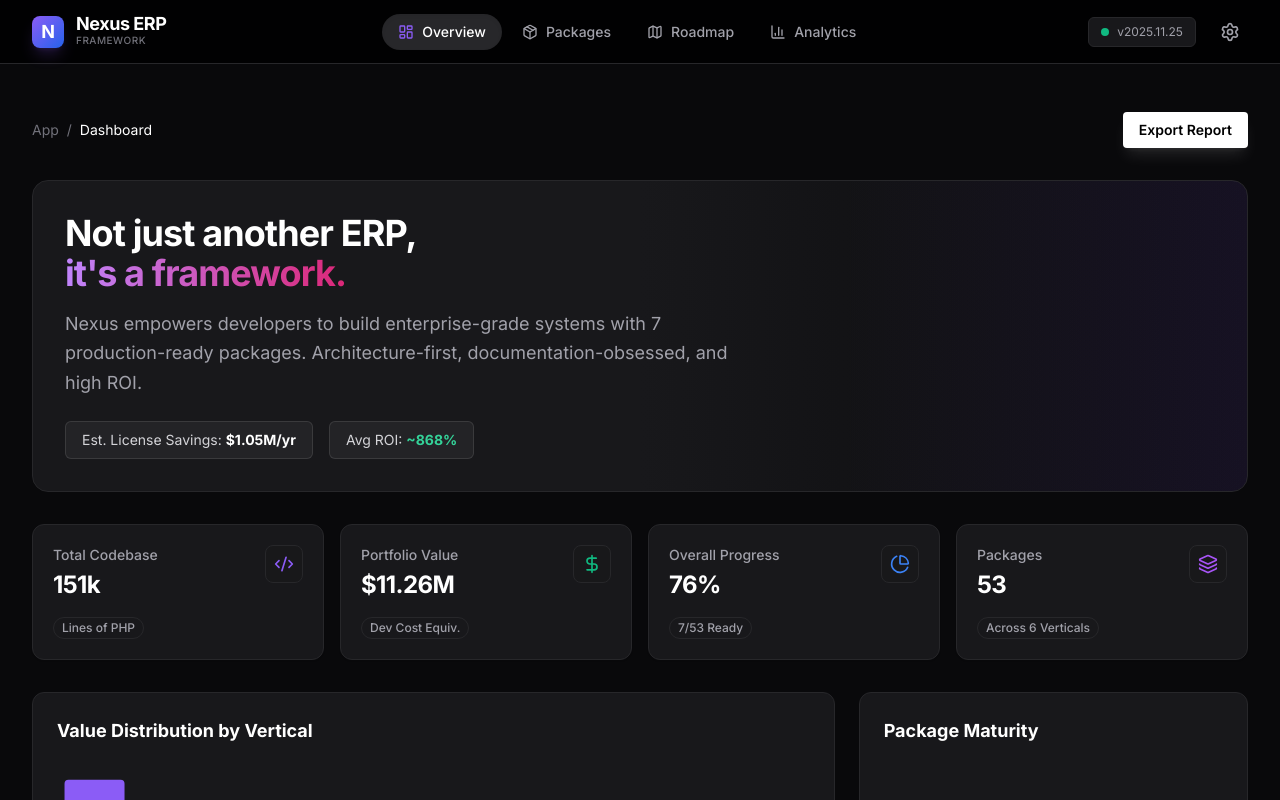
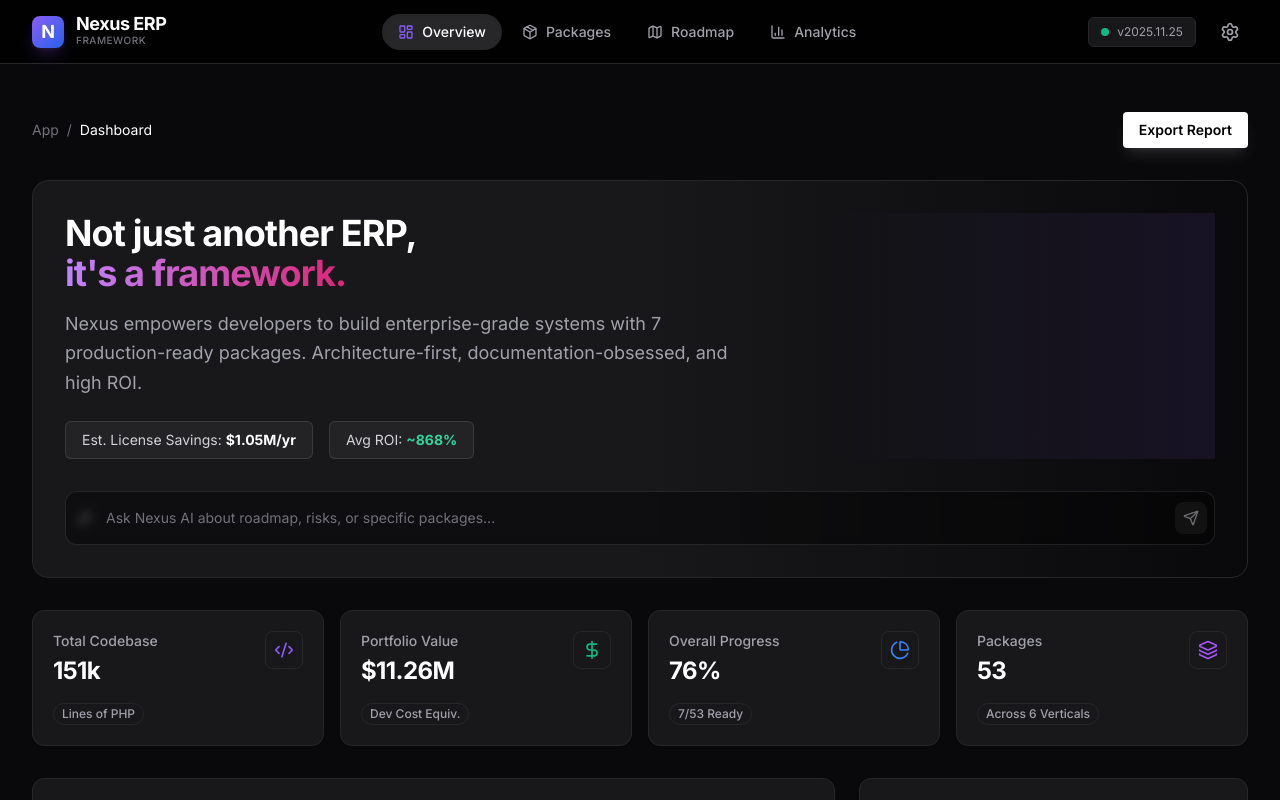
Before and after one commit to azaharizaman/nexus-atomy-dashboard, a React (Vite) app: page / in a window 1280 px wide. Shown: the top 800 px of the page. Built offline with nearby package versions, Linux system fonts and the light colour scheme.

Commit message:
feat: Integrate AI assistant functionality in Dashboard for enhanced user queries

```diff
--- a/pages/Dashboard.tsx
+++ b/pages/Dashboard.tsx
@@ -1,9 +1,9 @@
-
-import React from 'react';
+import React, { useState } from 'react';
 import { PACKAGES, HIGHLIGHTS, ROADMAP } from '../data';
 import StatCard from '../components/StatCard';
-import { Code2, DollarSign, Layers, PieChart } from 'lucide-react';
+import { Code2, DollarSign, Layers, PieChart, Sparkles, Send, Loader2, X } from 'lucide-react';
 import { ResponsiveContainer, BarChart, Bar, XAxis, YAxis, Tooltip, Cell, Pie, PieChart as RePieChart } from 'recharts';
+import { GoogleGenAI } from "@google/genai";
 
 const Dashboard: React.FC = () => {
   // Calculated Aggregates
@@ -11,6 +11,47 @@ const Dashboard: React.FC = () => {
   const totalValue = PACKAGES.reduce((acc, p) => acc + p.value, 0);
   const avgCompletion = Math.round(PACKAGES.reduce((acc, p) => acc + p.percentComplete, 0) / PACKAGES.length);
   const productionReadyCount = PACKAGES.filter(p => p.percentComplete === 100).length;
+
+  // AI State
+  const [query, setQuery] = useState('');
+  const [aiResponse, setAiResponse] = useState('');
+  const [loading, setLoading] = useState(false);
+
+  const handleAsk = async () => {
+    if (!query.trim()) return;
+    setLoading(true);
+    setAiResponse('');
+
+    try {
+        const ai = new GoogleGenAI({ apiKey: process.env.API_KEY });
+        const prompt = `
+          Context: You are an AI assistant for the Nexus ERP Framework dashboard.
+          System Stats:
+          - Total Packages: ${PACKAGES.length}
+          - Production Ready: ${productionReadyCount}
+          - Total Value: $${(totalValue/1000000).toFixed(2)}M
+          - Total LOC: ${totalLoc}
+
+          Highlights: ${JSON.stringify(HIGHLIGHTS)}
+          Roadmap: ${JSON.stringify(ROADMAP)}
+
+          User Query: "${query}"
+
+          Instructions: Provide a helpful, concise, and professional answer (max 2-3 sentences) based on the Nexus ERP data provided.
+        `;
+
+        const response = await ai.models.generateContent({
+            model: 'gemini-2.5-flash',
+            contents: prompt,
+        });
+        setAiResponse(response.text);
+    } catch (e) {
+        console.error(e);
+        setAiResponse('Unable to connect to Nexus AI. Please check your API configuration.');
+    } finally {
+        setLoading(false);
+    }
+  };
 
   // Chart Data Preparation
   const categoryData = PACKAGES.reduce((acc, pkg) => {
@@ -32,8 +73,9 @@ const Dashboard: React.FC = () => {
   return (
     <div className="space-y-8 animate-fade-in">
       {/* Hero Section */}
-      <div className="relative overflow-hidden rounded-2xl bg-gradient-to-r from-zinc-900 via-zinc-900 to-zinc-950 border border-zinc-800 p-8">
-        <div className="relative z-10 max-w-2xl">
+      <div className="relative overflow-visible rounded-2xl bg-gradient-to-r from-zinc-900 via-zinc-900 to-zinc-950 border border-zinc-800 p-8">
+        <div className="relative z-10">
+          <div className="max-w-2xl">
             <h2 className="text-4xl font-bold text-white mb-4 tracking-tight">
               Not just another ERP,<br />
               <span className="text-transparent bg-clip-text bg-gradient-to-r from-purple-400 to-pink-600">
@@ -53,10 +95,50 @@ const Dashboard: React.FC = () => {
                </div>
             </div>
           </div>
-        {/* Abstract decoration */}
+
+
         <div className="absolute right-0 top-0 h-full w-1/3 bg-gradient-to-l from-primary/10 to-transparent pointer-events-none" />
       </div>
+      <div>
+        {/* AI Quick Ask Input - Full Width */}
+          <div className="mt-8 relative w-full group">
+            <div className="absolute inset-y-0 left-3 flex items-center pointer-events-none">
+              <Sparkles className={`w-4 h-4 ${loading ? 'text-primary animate-pulse' : 'text-zinc-500'}`} />
+            </div>
+            <input
+              type="text"
+              value={query}
+              onChange={(e) => setQuery(e.target.value)}
+              onKeyDown={(e) => e.key === 'Enter' && handleAsk()}
+              placeholder="Ask Nexus AI about roadmap, risks, or specific packages..."
+              className="w-full bg-black/40 border border-white/10 rounded-xl py-4 pl-10 pr-12 text-sm text-white placeholder:text-zinc-500 focus:outline-none focus:border-primary/50 focus:bg-black/60 transition-all backdrop-blur-sm shadow-inner"
+            />
+            <button
+              onClick={handleAsk}
+              disabled={loading || !query}
+              className="absolute right-2 top-1/2 -translate-y-1/2 p-2 bg-white/10 hover:bg-white/20 rounded-lg text-zinc-300 transition-colors disabled:opacity-50 disabled:cursor-not-allowed"
+            >
+              {loading ? <Loader2 className="w-4 h-4 animate-spin" /> : <Send className="w-4 h-4" />}
+            </button>
 
+            {/* AI Response Popover */}
+            {aiResponse && (
+              <div className="absolute top-full left-0 right-0 mt-3 p-4 bg-zinc-900/90 backdrop-blur-md border border-zinc-700/50 rounded-xl shadow-2xl z-20 animate-fade-in">
+                <div className="flex justify-between items-start gap-3">
+                  <div className="flex gap-3">
+                     <div className="mt-1 w-6 h-6 rounded-full bg-gradient-to-br from-primary to-purple-600 flex items-center justify-center shrink-0">
+                        <Sparkles size={12} className="text-white" />
+                     </div>
+                     <p className="text-sm text-zinc-200 leading-relaxed">{aiResponse}</p>
+                  </div>
+                  <button onClick={() => setAiResponse('')} className="text-zinc-500 hover:text-white shrink-0"><X size={14} /></button>
+                </div>
+              </div>
+            )}
+          </div>
+        </div>
+        {/* Abstract decoration */}
+      </div>
       {/* KPI Grid */}
       <div className="grid grid-cols-1 md:grid-cols-2 lg:grid-cols-4 gap-4">
         <StatCard
```
Lines whose indentation alone changed are shown as unchanged.
